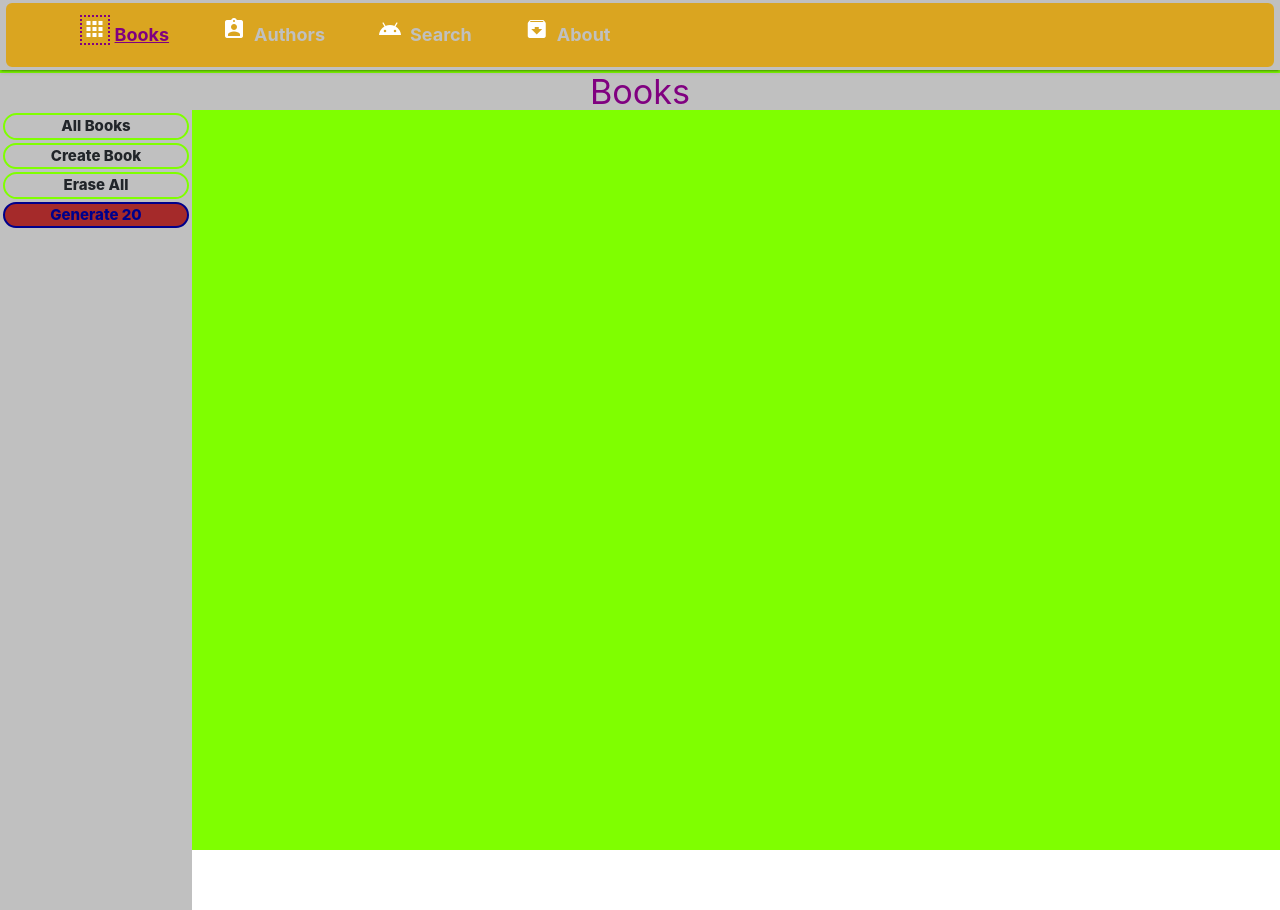
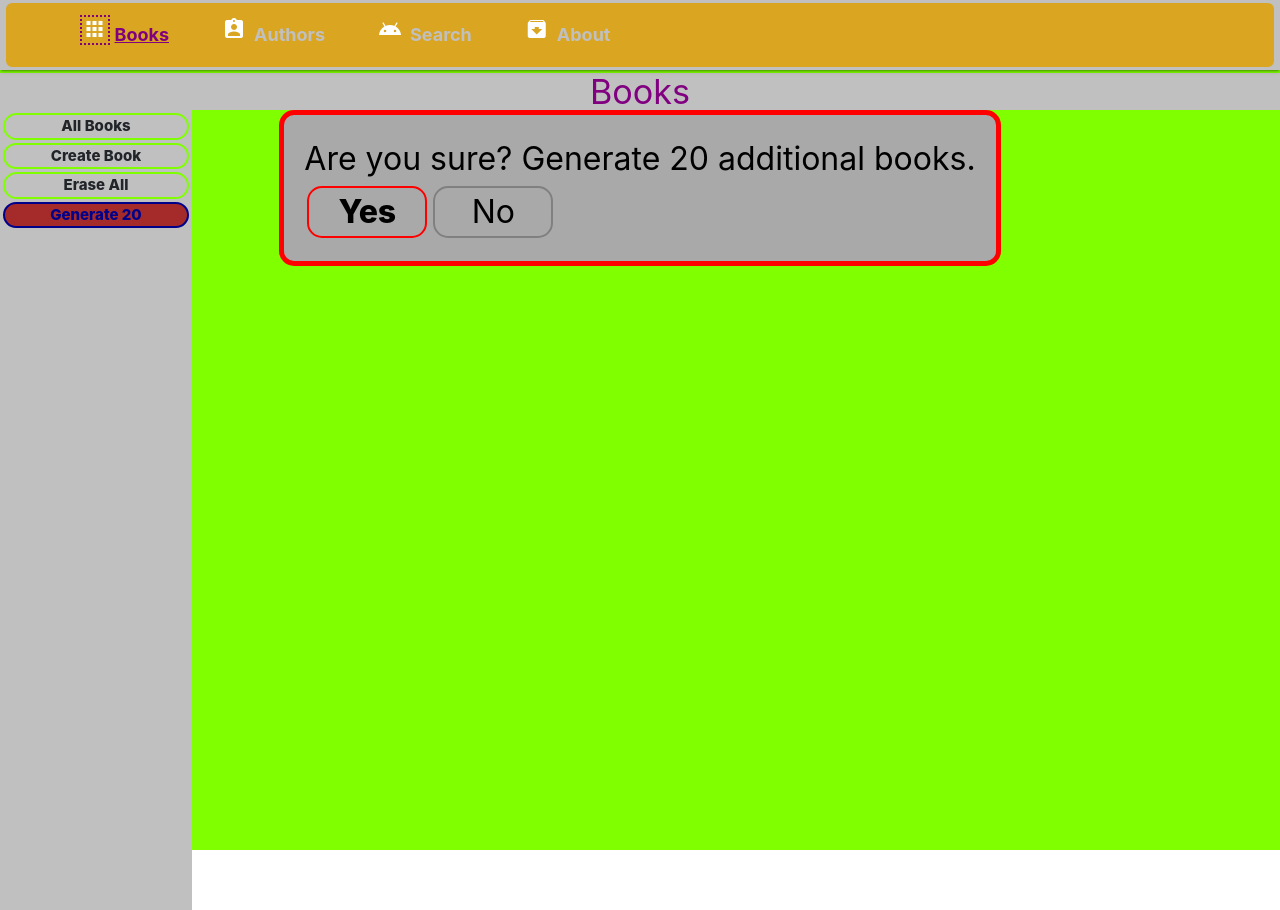
Before and after one commit to denser-by/my-books-react-ts, a React (Create React App) app: page / in a window 1280 px wide. Both pictures are taken after a click on the item "Generate 20". Built offline with nearby package versions, Linux system fonts and the light colour scheme.

Commit message:
generate books

```diff
--- a/src/pages/main/MainPage.jsx
+++ b/src/pages/main/MainPage.jsx
@@ -95,6 +95,19 @@ const MainPage = ({ selectedItem, setSelectedItem, navigator }) => {
         return message;
     }
 
+    function getGenerate20BooksMsg() {
+        let message = "Are you sure? Generate 20 additional books.";
+        return message;
+    }
+
+    function generate20BooksOk() {
+        alert('generate 20 Books Ok');
+    }
+
+    function generate20BooksCancel() {
+        alert('cancel book generation');
+    }
+
     function deleteAllBooksOk() {
         const oneByOneDelete = false;
         if (oneByOneDelete) {
@@ -137,6 +150,11 @@ const MainPage = ({ selectedItem, setSelectedItem, navigator }) => {
             <span className={requestCheck(pageRef, "/deleteBook") ? "pageVisible" : "pageHidden"}><ConfirmationPage question={getDeleteBookMsg(getId(pageRef))} answerYesProc={deleteBookOk} answerNoProc={deleteBookCancel} param={getId(pageRef)} btnLabels={['Ok', 'Cancel']} /></span>
             <span className={pageRef == "/eraseAllBooks" ? "pageVisible" : "pageHidden"}><ConfirmationPage question={getDeleteAllBooksMsg()} answerYesProc={deleteAllBooksOk} answerNoProc={deleteAllBooksCancel} btnLabels={['Yes', 'No']} /></span>
 
+            {/* { icon: "anchor", href: "/generate20Books", name: "Generate 20" } */}
+            <span className={pageRef == "/generate20Books" ? "pageVisible" : "pageHidden"}><ConfirmationPage question={getGenerate20BooksMsg()} answerYesProc={generate20BooksOk} answerNoProc={generate20BooksCancel} btnLabels={['Yes', 'No']} /></span>
+
+
+
             <span className={pageRef == "/search" ? "pageVisible" : "pageHidden"}><SearchPage /></span>
 
             <span className={pageRef == "/contacts" ? "pageVisible" : "pageHidden"}><ContactsPage /></span>
```
